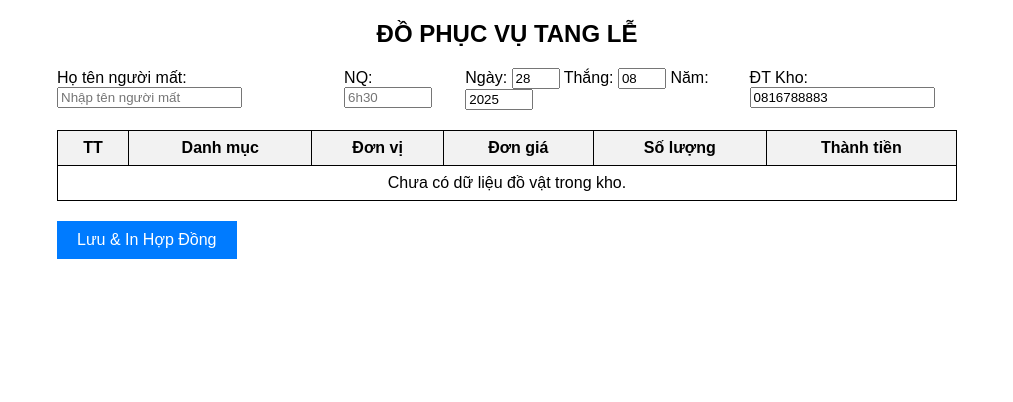
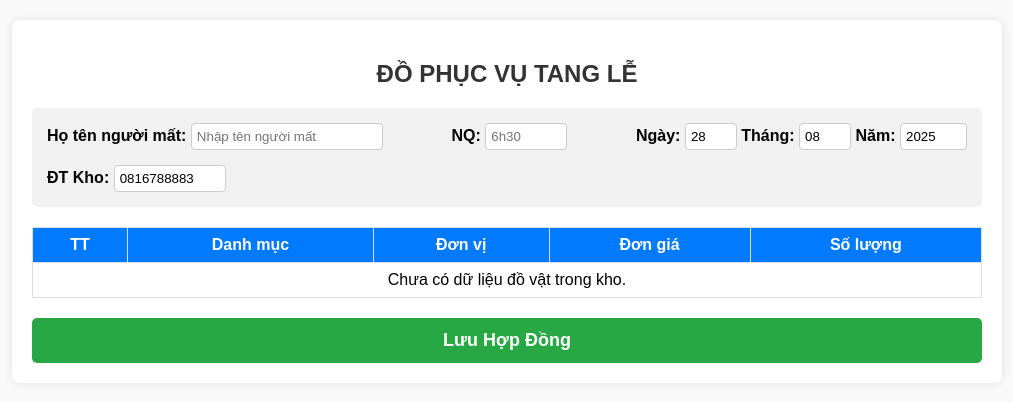
Before and after one commit to fsoua/quan-ly-kho-354, a Django app: page /user/tao_hop_dong/ in a window 1280 px wide. Shown: the top 402 px of the page, without its empty margins (133-1146 px from the left). Run offline with Django 5.2, Linux system fonts and the light colour scheme; data that the repository does not hold is empty.

Commit message:
fix: hopdong

```diff
--- a/btl/templates/user/tao_hop_dong.html
+++ b/btl/templates/user/tao_hop_dong.html
@@ -4,15 +4,18 @@
     <meta charset="UTF-8">
     <title>Tạo Hợp Đồng Phục Vụ Tang Lễ</title>
     <style>
-        body { font-family: Arial, sans-serif; margin: 20px; }
-        .container { max-width: 900px; margin: 0 auto; }
-        h2 { text-align: center; }
-        .header-info { margin-bottom: 20px; display: flex; gap: 20px; align-items: center; }
+        body { font-family: Arial, sans-serif; margin: 20px; background-color: #f9f9f9; }
+        .container { max-width: 950px; margin: 0 auto; background: #fff; padding: 20px; border-radius: 8px; box-shadow: 0 0 10px rgba(0,0,0,0.1); }
+        h2 { text-align: center; color: #333; }
+        .header-info { display: flex; flex-wrap: wrap; gap: 15px; margin-bottom: 20px; align-items: center; justify-content: space-between; background: #f1f1f1; padding: 15px; border-radius: 5px; }
+        .header-info div { font-weight: bold; }
+        .header-info input { padding: 5px; border: 1px solid #ccc; border-radius: 4px; }
         table { width: 100%; border-collapse: collapse; margin-top: 10px; }
-        th, td { border: 1px solid #000; padding: 8px; text-align: center; }
-        th { background-color: #f2f2f2; }
-        td input[type="number"] { width: 60px; text-align: center; padding: 4px; }
-        .btn-submit { margin-top: 20px; padding: 10px 20px; background-color: #007bff; color: white; border: none; cursor: pointer; font-size: 16px; }
+        th, td { border: 1px solid #ddd; padding: 8px; text-align: center; }
+        th { background-color: #007bff; color: white; }
+        td input[type="number"] { width: 70px; text-align: center; padding: 5px; border: 1px solid #ccc; border-radius: 4px; }
+        .btn-submit { display: block; width: 100%; margin-top: 20px; padding: 12px; background-color: #28a745; color: white; border: none; border-radius: 5px; cursor: pointer; font-size: 18px; font-weight: bold; text-align: center; }
+        .btn-submit:hover { background-color: #218838; }
     </style>
 </head>
 <body>
@@ -22,10 +25,10 @@
     <form method="POST">
         {% csrf_token %}
         <div class="header-info">
-            <div>Họ tên người mất: <input type="text" name="ten_nguoi_mat" placeholder="Nhập tên người mất" required></div>
-            <div>NQ: <input type="text" name="nq" style="width: 80px;" placeholder="6h30"></div>
-            <div>Ngày: <input type="text" name="ngay" style="width: 40px;" value="28"> Thắng: <input type="text" name="thang" style="width: 40px;" value="08"> Năm: <input type="text" name="nam" style="width: 60px;" value="2025"></div>
-            <div>ĐT Kho: <input type="text" name="dt_kho" value="0816788883"></div>
+            <div>Họ tên người mất: <input type="text" name="ten_nguoi_mat" placeholder="Nhập tên người mất" required style="width: 180px;"></div>
+            <div>NQ: <input type="text" name="nq" style="width: 70px;" placeholder="6h30"></div>
+            <div>Ngày: <input type="text" name="ngay" style="width: 40px;" value="28"> Tháng: <input type="text" name="thang" style="width: 40px;" value="08"> Năm: <input type="text" name="nam" style="width: 55px;" value="2025"></div>
+            <div>ĐT Kho: <input type="text" name="dt_kho" value="0816788883" style="width: 100px;"></div>
         </div>
 
         <table>
@@ -36,7 +39,6 @@
                     <th>Đơn vị</th>
                     <th>Đơn giá</th>
                     <th>Số lượng</th>
-                    <th>Thành tiền</th>
                 </tr>
             </thead>
             <tbody>
@@ -45,22 +47,20 @@
                     <td>{{ forloop.counter }}</td>
                     <td style="text-align: left; padding-left: 10px;">{{ item.item_name }}</td>
                     <td>{{ item.unit }}</td>
-                    <td>{{ item.gia_ban|floatformat:0 }}</td>
+                    <td>{{ item.gia_ban|floatformat:0 }} VNĐ</td>
                     <td>
-                        <!-- Input truyền số lượng cho từng item theo ID -->
                         <input type="number" name="qty_{{ item.item_id }}" value="0" min="0" step="any">
                     </td>
-                    <td></td>
                 </tr>
                 {% empty %}
                 <tr>
-                    <td colspan="6" style="text-align: center;">Chưa có dữ liệu đồ vật trong kho.</td>
+                    <td colspan="5" style="text-align: center;">Chưa có dữ liệu đồ vật trong kho.</td>
                 </tr>
                 {% endfor %}
             </tbody>
         </table>
 
-        <button type="submit" class="btn-submit">Lưu & In Hợp Đồng</button>
+        <button type="submit" class="btn-submit">Lưu Hợp Đồng</button>
     </form>
 </div>
 </body>
--- a/btl/views.py
+++ b/btl/views.py
@@ -1,6 +1,6 @@
 from django.shortcuts import render, redirect, get_object_or_404
 from django.contrib import messages
-from .models import User, Role, ServiceCategory, Report, Notification, StorageLocation, InventoryItem, Combo, Transaction, ApprovalLog, Reward_Penalty
+from .models import User, Role, ServiceCategory, Report, Notification, StorageLocation, InventoryItem, Combo, Transaction, ApprovalLog, Reward_Penalty, Contract, ContractDetail
 from .forms import InsertUserForm, UpdateUserForm, Quan_ly_do_vat, Noi_de_do, InventoryItemForm, NotificationForm, RewardForm
 from django.views.decorators.csrf import csrf_exempt
 from django.db import transaction
@@ -408,3 +408,65 @@ def tao_hop_dong(request):
         return redirect('tao_hop_dong')
 
     return render(request, 'user/tao_hop_dong.html', {'do_vat': do_vat})
+
+def tao_hop_dong(request):
+    do_vat = InventoryItem.objects.select_related('category', 'location').order_by('item_id')
+
+    if request.method == 'POST':
+        ten_nguoi_mat = request.POST.get('ten_nguoi_mat')
+        nq = request.POST.get('nq')
+        ngay = request.POST.get('ngay')
+        thang = request.POST.get('thang')
+        nam = request.POST.get('nam')
+        dt_kho = request.POST.get('dt_kho')
+        contract = Contract.objects.create(
+            ten_nguoi_mat=ten_nguoi_mat,
+            nq=nq,
+            ngay=ngay,
+            thang=thang,
+            nam=nam,
+            dt_kho=dt_kho,
+            tong_tien_ban=0,
+            tong_tien_nhap=0,
+            tong_tien_lai=0
+        )
+
+        tong_ban = 0
+        tong_nhap = 0
+
+        for item in do_vat:
+            qty_str = request.POST.get(f'qty_{item.item_id}', '0')
+            try:
+                quantity = float(qty_str) if '.' in qty_str else int(qty_str)
+            except ValueError:
+                quantity = 0
+
+            if quantity > 0:
+                gia_ban = item.gia_ban
+                gia_nhap = item.gia_nhap
+
+                thanh_tien_ban = gia_ban * quantity
+                thanh_tien_nhap = gia_nhap * quantity
+
+                tong_ban += thanh_tien_ban
+                tong_nhap += thanh_tien_nhap
+
+                ContractDetail.objects.create(
+                    contract=contract,
+                    inventory_item=item,
+                    quantity=quantity,
+                    gia_ban_thuc_te=gia_ban,
+                    gia_nhap_thuc_te=gia_nhap
+                )
+
+                item.quantity -= quantity
+                item.save()
+
+        contract.tong_tien_ban = int(tong_ban)
+        contract.tong_tien_nhap = int(tong_nhap)
+        contract.tong_tien_lai = int(tong_ban - tong_nhap)
+        contract.save()
+
+        return redirect('tao_hop_dong')
+
+    return render(request, 'user/tao_hop_dong.html', {'do_vat': do_vat})
```
